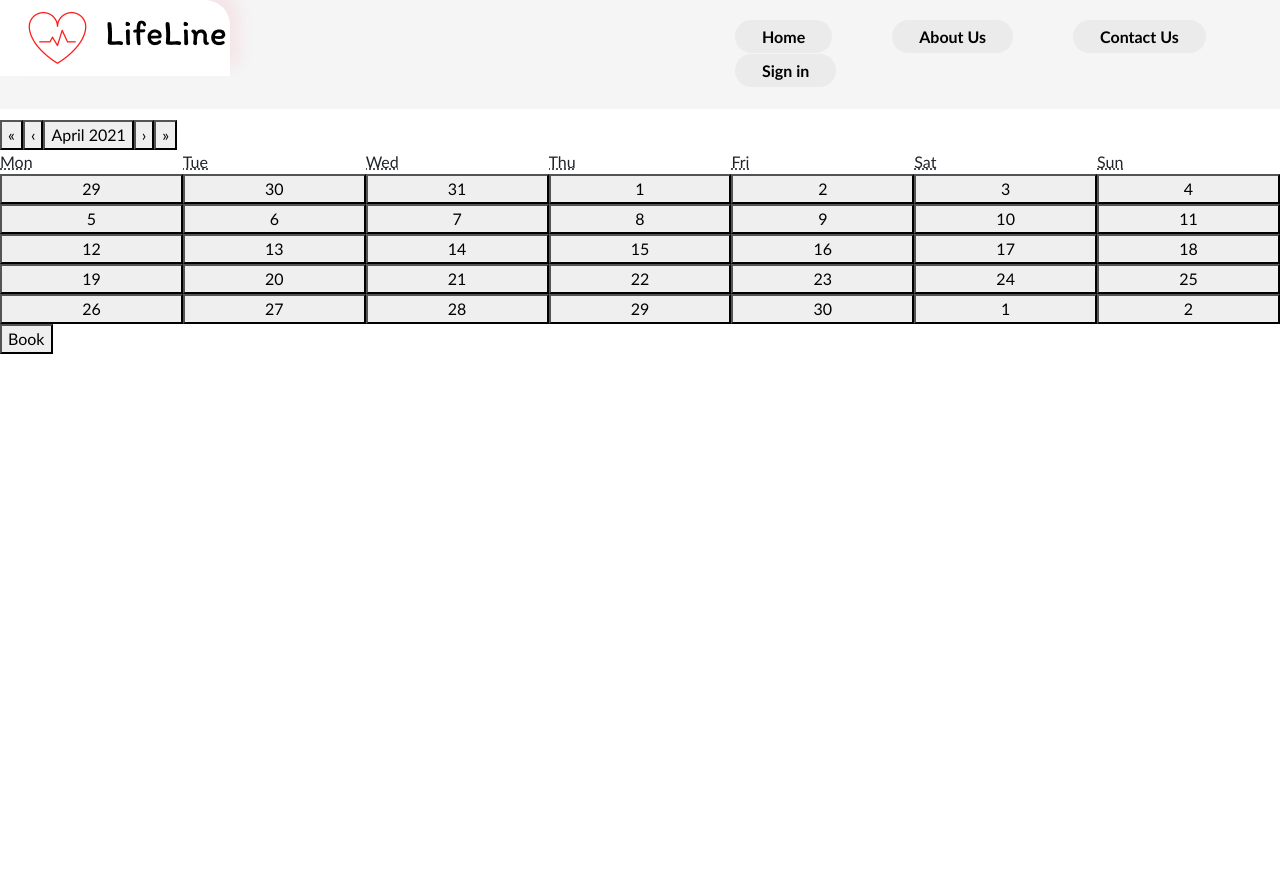
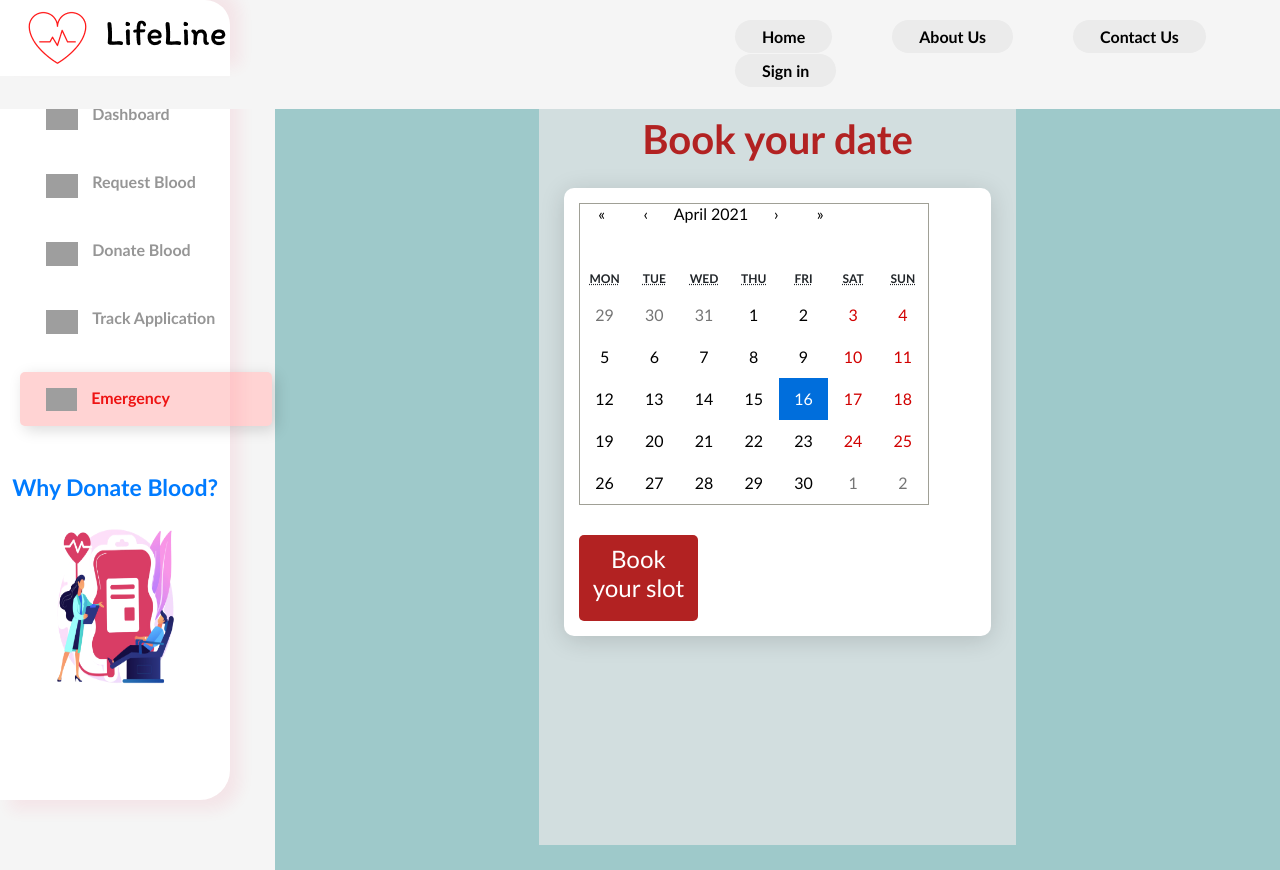
Before and after one commit to shivanikadam910/lifeline-blood-app, a React (Create React App) app: page /BookSlot in a window 1280 px wide. Before the commit the page ends 800 px from the top, so only its background shows below. Built offline with nearby package versions, Linux system fonts and the light colour scheme; no server answers; grey boxes are pictures that could not be loaded.

Commit message:
Book Slot calendar css

```diff
--- a/src/components/BookSlot.js
+++ b/src/components/BookSlot.js
@@ -1,6 +1,10 @@
 import firebase, { auth } from "../firebase/firebase";
 import React, { Component } from "react";
 import Calendar from "react-calendar";
+import "../static/Calendar.css";
+import "../static/receiverrequest.css";
+import { Link } from "react-router-dom";
+import donate from "../images/donateVector.png";
 
 class BookSlot extends Component {
   constructor(props) {
@@ -46,20 +50,99 @@ class BookSlot extends Component {
 
   render() {
     return (
-      <div>
-        <div>
-          <br />
-          <br />
-          <br />
-          <br />
-          <br />
-          <Calendar onChange={this.onChange} value={this.state.date} />
-          {console.log(this.state.date)}
+      <div className="containermain">
+        <div className="sidebar">
+          <div className="menu">
+            <ul>
+              <li>
+                <div className="menulist">
+                  <Link
+                    to="/dashboard"
+                    style={{ textDecoration: "none" }}
+                    className="link"
+                  >
+                    <img src="https://img.icons8.com/fluent-systems-regular/48/000000/dashboard-layout.png" />
+                    <h3>Dashboard</h3>
+                  </Link>
+                </div>
+
+                <div className="menulist">
+                  <Link
+                    to="/receiverrequest"
+                    style={{ textDecoration: "none" }}
+                    className="link"
+                  >
+                    <img src="https://img.icons8.com/material-outlined/24/000000/invite.png" />
+
+                    <h3>Request Blood</h3>
+                  </Link>
+                </div>
+
+                <div className="menulist">
+                  <Link
+                    to="/Donor_profile"
+                    style={{ textDecoration: "none" }}
+                    className="link"
+                  >
+                    <img src="https://img.icons8.com/fluent-systems-regular/48/000000/drop-of-blood.png" />
+
+                    <h3>Donate Blood</h3>
+                  </Link>
+                </div>
+
+                <div className="menulist">
+                  <Link
+                    to="/TrackApplication"
+                    style={{ textDecoration: "none" }}
+                    className="link"
+                  >
+                    <img src="https://img.icons8.com/material/24/000000/hospital-2.png" />
+                    <h3>Track Application</h3>
+                  </Link>
+                </div>
+
+                <div className="emergency">
+                  <img src="https://img.icons8.com/material-outlined/24/000000/error--v1.png" />
+                  <h3>Emergency</h3>
+                </div>
+              </li>
+            </ul>
+          </div>
+          <div className="why">
+            <h3>
+              <Link to="/WhyDonateBlood" style={{ fontWeight: "600" }}>
+                Why Donate Blood?
+              </Link>
+            </h3>
+            <div className="donateVector">
+              <Link to="/WhyDonateBlood">
+                <img src={donate} alt="why donate" />
+              </Link>
+            </div>
+          </div>
         </div>
-        <div>
-          <button onClick={this.bookDate}> Book </button>
+        <div className="container2">
+          <div class="request-card view">
+            <div class="request-card-1 view">
+              <h3>Book your date</h3>
+              <div class = "list">
+              <Calendar onChange={this.onChange} value={this.state.date} />
+              {console.log(this.state.date)}
+              <div className="buttons">
+                <button
+                  class="cta-btn"
+                  onClick={this.bookDate}
+                  class="buttonform"
+                >
+                  <h4>Book your slot</h4>
+                </button>
+                </div>
+              </div>
+            </div>
+          </div>
         </div>
       </div>
+
     );
   }
 }
--- /dev/null
+++ b/src/static/Calendar.css
@@ -0,0 +1,118 @@
+.react-calendar {
+  width: 350px;
+  max-width: 100%;
+  background: white;
+  border: 1px solid #a0a096;
+  font-family: Arial, Helvetica, sans-serif;
+  line-height: 1.125em;
+}
+.react-calendar--doubleView {
+  width: 700px;
+}
+.react-calendar--doubleView .react-calendar__viewContainer {
+  display: flex;
+  margin: -0.5em;
+}
+.react-calendar--doubleView .react-calendar__viewContainer > * {
+  width: 50%;
+  margin: 0.5em;
+}
+.react-calendar,
+.react-calendar *,
+.react-calendar *:before,
+.react-calendar *:after {
+  -moz-box-sizing: border-box;
+  -webkit-box-sizing: border-box;
+  box-sizing: border-box;
+}
+.react-calendar button {
+  margin: 0;
+  border: 0;
+  outline: none;
+}
+.react-calendar button:enabled:hover {
+  cursor: pointer;
+}
+.react-calendar__navigation {
+  height: 44px;
+  margin-bottom: 1em;
+}
+.react-calendar__navigation button {
+  min-width: 44px;
+  background: none;
+}
+.react-calendar__navigation button:enabled:hover,
+.react-calendar__navigation button:enabled:focus {
+  background-color: #e6e6e6;
+}
+.react-calendar__navigation button[disabled] {
+  background-color: #f0f0f0;
+}
+.react-calendar__month-view__weekdays {
+  text-align: center;
+  text-transform: uppercase;
+  font-weight: bold;
+  font-size: 0.75em;
+}
+.react-calendar__month-view__weekdays__weekday {
+  padding: 0.5em;
+}
+.react-calendar__month-view__weekNumbers {
+  font-weight: bold;
+}
+.react-calendar__month-view__weekNumbers .react-calendar__tile {
+  display: flex;
+  align-items: center;
+  justify-content: center;
+  font-size: 0.75em;
+  padding: calc(0.75em / 0.75) calc(0.5em / 0.75);
+}
+.react-calendar__month-view__days__day--weekend {
+  color: #d10000;
+}
+.react-calendar__month-view__days__day--neighboringMonth {
+  color: #757575;
+}
+.react-calendar__year-view .react-calendar__tile,
+.react-calendar__decade-view .react-calendar__tile,
+.react-calendar__century-view .react-calendar__tile {
+  padding: 2em 0.5em;
+}
+.react-calendar__tile {
+  max-width: 100%;
+  text-align: center;
+  padding: 0.75em 0.5em;
+  background: none;
+}
+.react-calendar__tile:disabled {
+  background-color: #f0f0f0;
+}
+.react-calendar__tile:enabled:hover,
+.react-calendar__tile:enabled:focus {
+  background-color: #e6e6e6;
+}
+.react-calendar__tile--now {
+  background: #ffff76;
+}
+.react-calendar__tile--now:enabled:hover,
+.react-calendar__tile--now:enabled:focus {
+  background: #ffffa9;
+}
+.react-calendar__tile--hasActive {
+  background: #76baff;
+}
+.react-calendar__tile--hasActive:enabled:hover,
+.react-calendar__tile--hasActive:enabled:focus {
+  background: #a9d4ff;
+}
+.react-calendar__tile--active {
+  background: #006edc;
+  color: white;
+}
+.react-calendar__tile--active:enabled:hover,
+.react-calendar__tile--active:enabled:focus {
+  background: #1087ff;
+}
+.react-calendar--selectRange .react-calendar__tile--hover {
+  background-color: #e6e6e6;
+}
```
